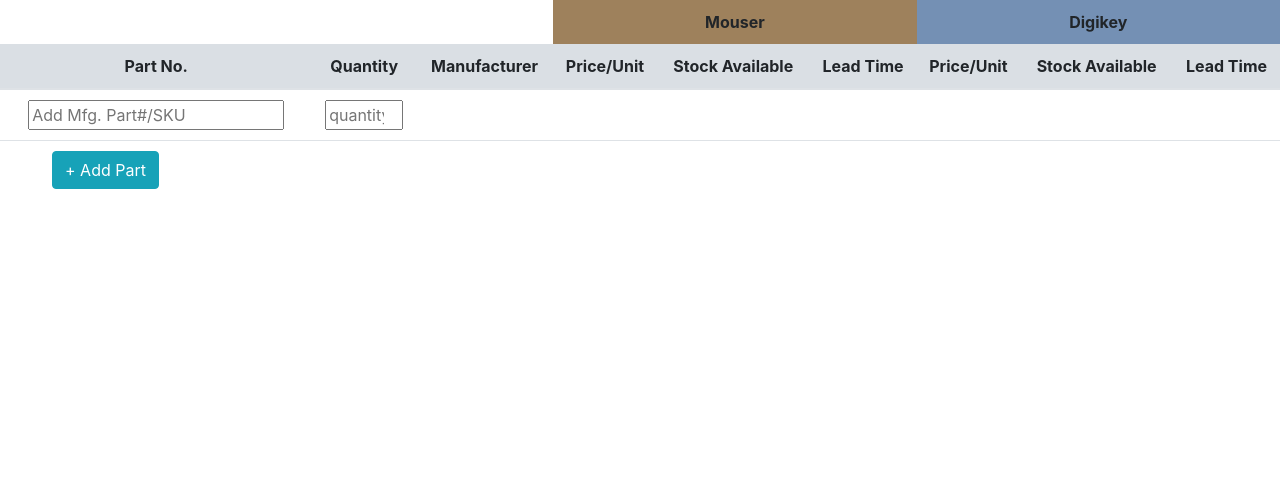
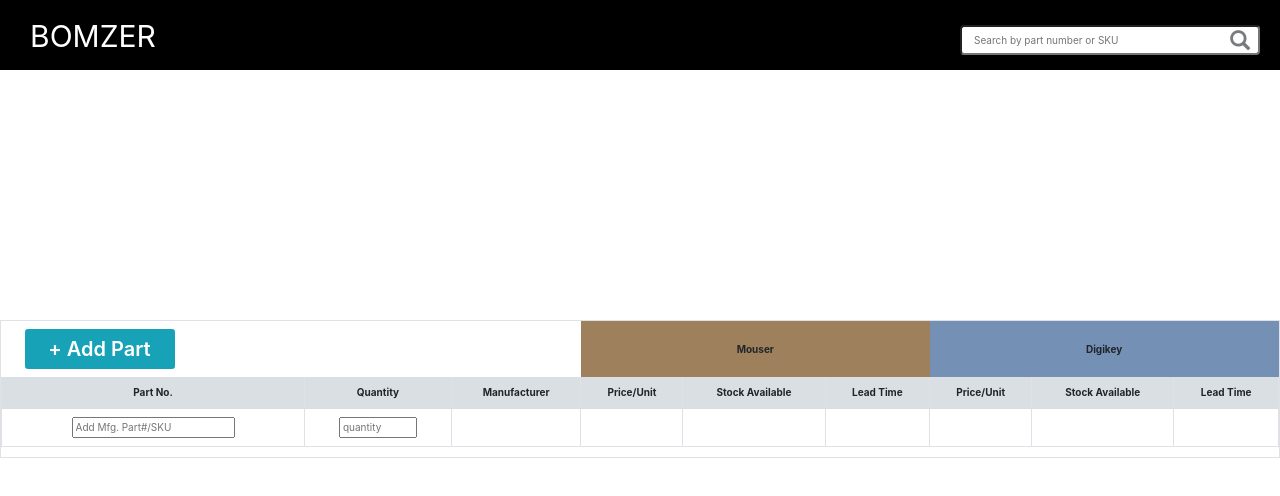
Before and after one commit to Santosh183/Bomzer, an Angular app: page / in a window 1280 px wide. Shown: the top 496 px of the page. Built offline with nearby package versions, Linux system fonts and the light colour scheme.

Commit message:
adding search feature for creat BOM

```diff
--- a/src/app/home/home.component.html
+++ b/src/app/home/home.component.html
@@ -1,8 +1,23 @@
-<div class="table-responsive">
+<div class="custom-nav clearfix">
+  <div class="logo float-left">
+    <span>BOMZER</span>
+  </div>
+  <div class="search-box float-right">
+    <input type="text" placeholder="Search by part number or SKU" (keyup.enter)="fetchValues($event.target.value,true)">
+    <span (click)="fetchValues($event.target.value,true)" class="span-search glyphicon glyphicon-search"></span>
+  </div>
+</div>
+<div class="table-responsive table-bordered margin-temp">
   <table class="table table-hover">
     <thead>
       <tr class="top-heading">
-        <th></th>
+        <th>
+            <div class="button ">
+              <div class="col-6">
+                <button class=" btn btn-md btn-info"(click)="addPart()" >+ Add Part</button>
+              </div>
+            </div>
+        </th>
         <th></th>
         <th></th>
         <th class="mouser" colspan="3">Mouser </th>
@@ -22,7 +37,7 @@
     </thead>
     <tbody>
       <tr *ngFor="let row of rows; let i = index">
-        <td> <input placeholder="Add Mfg. Part#/SKU" [(ngModel)]="row.partNumber" (keyup.enter)="fetchValues(row.partNumber)" type="text"> </td>
+        <td> <input placeholder="Add Mfg. Part#/SKU" [(ngModel)]="row.partNumber" (keyup.enter)="fetchValues(row.partNumber,false)" type="text"> </td>
         <td ><input class="quantity" placeholder="quantity" value="1" [(ngModel)]="row.quantity" (change)="updatePrice(row.partNumber)" (keyup)="updatePrice(row.partNumber)" type="number"> </td>
         <td>{{row.manufacturer}}</td>
         <td class="mouser-data">{{row.mouser?.price}}</td>
@@ -32,13 +47,6 @@
         <td class="digikey-data">{{row.digikey?.availableQuantity}}</td>
         <td class="digikey-data">{{row.digikey?.leadTime}}</td>
       </tr>
-      <tr class="button">
-        <td colspan="9">
-          <div class="col-6">
-            <button class=" btn btn-md btn-info"(click)="addPart()" >+ Add Part</button>
-          </div>
-        </td>
-      </tr>
     </tbody>
   </table>
 </div>
--- a/src/app/home/home.component.scss
+++ b/src/app/home/home.component.scss
@@ -51,3 +51,48 @@
 .quantity {
     width: 78px;
 }
+.custom-nav {
+    background: #000;
+    height:70px;
+    .search-box input {
+        height: 30px;
+        margin-top: 2.5rem;
+        margin-right: 2rem;
+        border-radius: 4px;
+        width: 300px;
+        text-indent: 10px;
+    }
+    .logo {
+        font-size: 30px;
+        color:white;
+        margin-top: 1.4rem;
+        margin-left: 3rem;margin-top: 1.4rem;
+        margin-left: 3rem;
+    }
+
+}
+.span-search {
+    font-size: 20px;
+    position: absolute;
+    right: 30px;
+    top: 30px;
+    opacity: 0.6;
+}
+.margin-temp {
+    margin-top: 250px;
+    margin-bottom: 20px;
+}
+.top-heading {
+    button {
+        width: 150px;
+        height: 40px;
+        font-size: 20px;
+        font-weight: 600;
+    }
+    th {
+        vertical-align: middle;
+    }
+}
+body {
+    font-size: 20px;
+}
--- a/src/app/home/home.component.ts
+++ b/src/app/home/home.component.ts
@@ -34,7 +34,7 @@
     }
 
   }
-  fetchValues(pNumber: string) {
+  fetchValues(pNumber: string, isGlobalSearch: boolean) {
     const httpOptions = {
       headers: new HttpHeaders({
         'Content-Type': 'application/json',
@@ -50,20 +50,22 @@
     this.http.post('https://api.mouser.com/api/v1/search/partnumber?apiKey=3bef6d5b-61bc-4b30-8e02-ddc2c7b2b567', body,
       httpOptions).subscribe((data) => {
         console.dir(data);
-        this.updateMouserValues(pNumber, data);
+        this.updateMouserValues(pNumber, data, isGlobalSearch);
       }, error => {
         console.log(error);
       });
   }
-  updateMouserValues(pNumber: string, data: any) {
+  updateMouserValues(pNumber: string, data: any, isGlobalSearch: boolean) {
     for(let i =0;i<this.rows.length;i++) {
-      if(pNumber == this.rows[i].partNumber) {
+      if((pNumber == this.rows[i].partNumber) || isGlobalSearch) {
         this.rows[i].mouser = {
           price: '',
           availableQuantity: '',
           leadTime: '',
           priceBreakUp: []
         };
+
+        this.rows[i].partNumber = pNumber;
         this.rows[i].quantity = 1;
         this.rows[i].manufacturer = data.SearchResults.Parts[0].Manufacturer;
         this.rows[i].mouser.availableQuantity = data.SearchResults.Parts[0].Availability;
--- a/src/index.html
+++ b/src/index.html
@@ -4,7 +4,7 @@
   <meta charset="utf-8">
   <title>Bomzer</title>
   <base href="/">
-
+  <link rel="stylesheet" href="https://maxcdn.bootstrapcdn.com/bootstrap/3.4.0/css/bootstrap.min.css">
   <meta name="viewport" content="width=device-width, initial-scale=1">
   <link rel="icon" type="image/x-icon" href="favicon.ico">
 </head>
```
Also changed, not shown: src/assets/logo.JPG (added), src/assets/logo1.png (added).
